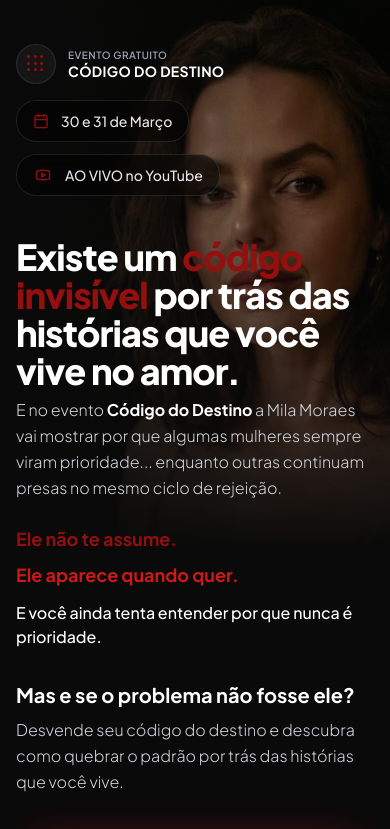
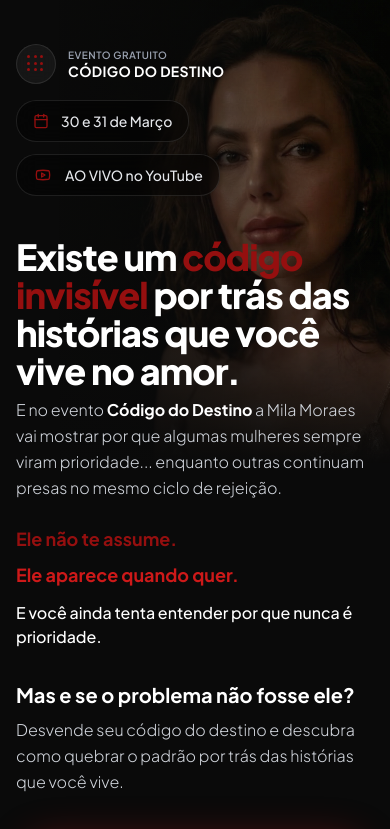
Before and after one commit to bilottefabiodev/Pag-Capt-Milla, a React (Vite) app: page / in a window 390 px wide. Shown: the top 829 px of the page. Built offline with nearby package versions, Linux system fonts and the light colour scheme.

Commit message:
fix: zoom out mobile image and update gradient/position

```diff
--- a/src/components/Hero.tsx
+++ b/src/components/Hero.tsx
@@ -8,17 +8,17 @@ export const Hero = () => {
             {/* Background Image / Overlay */}
             <div className="absolute inset-0 z-0 bg-[#0A0A0A]">
                 {/* Limit height on mobile to make text readability perfect on black background below her */}
-                <div className="absolute top-0 right-[-5%] w-[105%] md:w-[60%] md:right-0 h-[65vh] md:h-full md:left-auto">
+                <div className="absolute top-0 right-0 w-[85%] md:w-[60%] md:right-0 h-[55vh] md:h-full md:left-auto">
                     <img
                         src="/Mila.jpeg"
                         alt="Mila Moraes"
-                        className="w-full h-full object-cover object-[88%_top] md:object-top opacity-75 md:opacity-80"
-                        style={{ maskImage: 'linear-gradient(to bottom, black 40%, transparent 100%)', WebkitMaskImage: 'linear-gradient(to bottom, black 40%, transparent 100%)' }}
+                        className="w-full h-full object-cover object-[75%_top] md:object-top opacity-75 md:opacity-80"
+                        style={{ maskImage: 'linear-gradient(to bottom, black 50%, transparent 100%)', WebkitMaskImage: 'linear-gradient(to bottom, black 50%, transparent 100%)' }}
                     />
                 </div>
 
                 {/* Gradient for mobile: dark text shadow on the left for badges */}
-                <div className="absolute inset-0 bg-gradient-to-r from-[#0A0A0A] via-[#0A0A0A]/50 to-transparent md:hidden z-10 w-[80%]" />
+                <div className="absolute inset-0 bg-gradient-to-r from-[#0A0A0A] via-[#0A0A0A]/60 to-transparent md:hidden z-10 w-[100%]" />
 
                 {/* Gradient for desktop: dark on the left fading to transparent on the right */}
                 <div className="hidden md:block absolute inset-0 bg-gradient-to-r from-[#0A0A0A] via-[#0A0A0A]/90 to-transparent z-10" />
```
